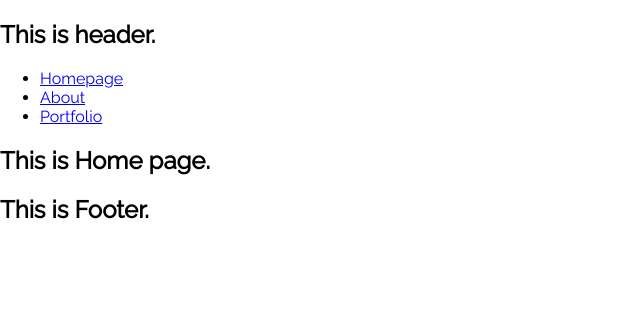
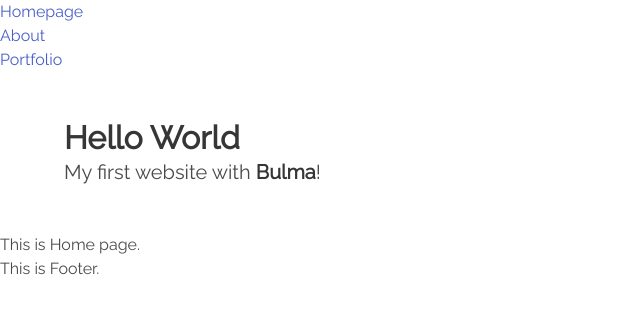
Before and after one commit to trilnh92/trilnh92, a React (Create React App) app: page /#/ in a window 1280 px wide. Shown: the top 314 px of the page, without its empty margins (0-640 px from the left). Built offline with nearby package versions, Linux system fonts and the light colour scheme.

Commit message:
~ add bulma - css lib

```diff
--- a/src/components/Header/Header.js
+++ b/src/components/Header/Header.js
@@ -1,22 +1,27 @@
 import React, {Component} from "react";
+import {Link} from "react-router-dom";
+
+import {AuthStatus} from "../../services/AuthStatus";
+import Menu from './Menu';
 import './Header.scss';
-import {Link} from "react-router-dom";
-import {AuthStatus} from "../../services/AuthStatus";
 
 class Header extends Component {
 
     render() {
         return (
             <header className="header">
-                <h2>This is header.</h2>
-                <ul>
-                    <li><Link to="/">Homepage</Link></li>
-                    <li><Link to="/about">About</Link></li>
-                    <li><Link to="/portfolio">Portfolio</Link></li>
-                </ul>
-
+                <Menu/>
                 {/*<AuthStatus/>*/}
-
+                <section className="section">
+                    <div className="container">
+                        <h1 className="title">
+                            Hello World
+                        </h1>
+                        <p className="subtitle">
+                            My first website with <strong>Bulma</strong>!
+                        </p>
+                    </div>
+                </section>
             </header>
         )
     }
--- a/src/components/Header/Menu.js
+++ b/src/components/Header/Menu.js
@@ -0,0 +1,12 @@
+import React from 'react';
+import {Link} from "react-router-dom";
+
+const Menu = () => (
+    <ul>
+        <li><Link to="/">Homepage</Link></li>
+        <li><Link to="/about">About</Link></li>
+        <li><Link to="/portfolio">Portfolio</Link></li>
+    </ul>
+);
+
+export default Menu;
--- a/src/components/Layout/Layout.js
+++ b/src/components/Layout/Layout.js
@@ -5,7 +5,7 @@ import Header from "../Header/Header";
 class Layout extends Component {
     render() {
         return (
-            <section className="page-container">
+            <section className="container-fluid">
                 <Header/>
                 {this.props.children}
                 <Footer/>
--- a/src/index.js
+++ b/src/index.js
@@ -1,8 +1,10 @@
 import React from 'react';
 import ReactDOM from 'react-dom';
+import 'bulma/css/bulma.css';
 import './assets/scss/main.scss';
 import * as serviceWorker from './serviceWorker';
 import RoutingConfig from "./routes/Routes";
+
 
 ReactDOM.render(
     <RoutingConfig />
```
Also changed, not shown: package.json (+7 -3 lines), src/container/App.js (+3 -5 lines), src/components/Header/Menu.scss (added), 1 other file (tests, documents, lock files or other folders).
